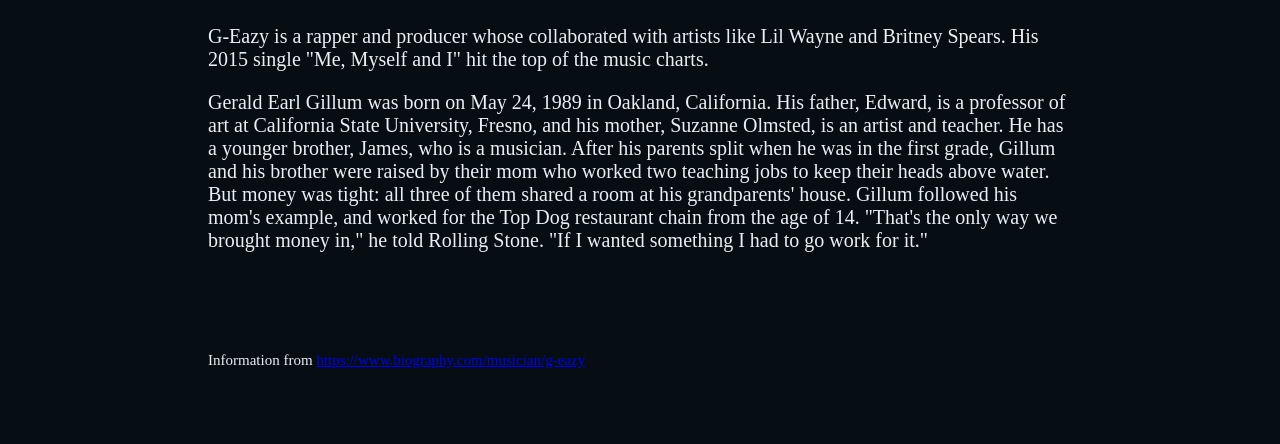
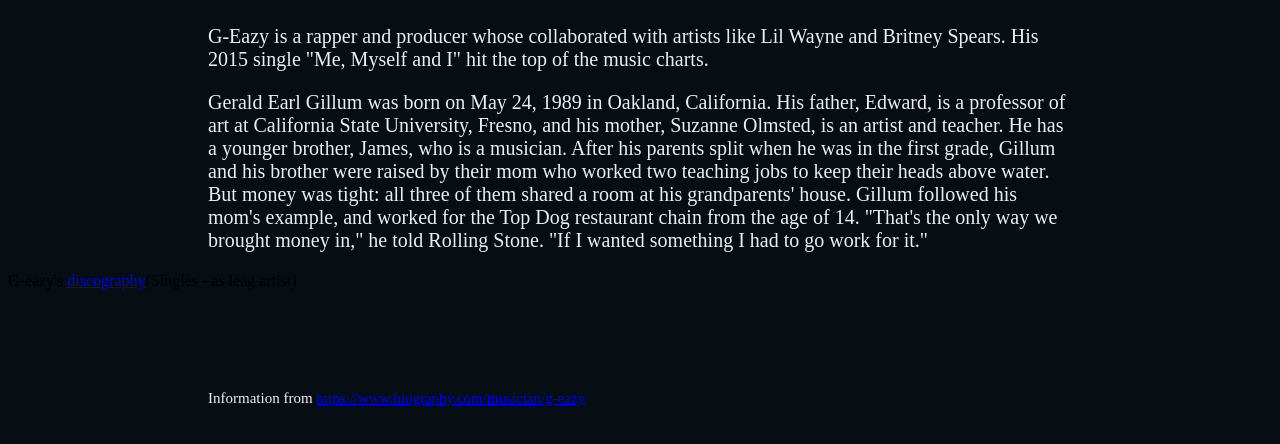
Before and after one commit to teolacraru/tribute-page.github.io, a plain HTML site: page index.html in a window 1280 px wide. Shown: the part 168-612 px from the top of the page. Drawn offline with Linux system fonts and the light colour scheme.

Commit message:
Update index.html

```diff
--- a/index.html
+++ b/index.html
@@ -10,14 +10,17 @@
         </div>
         <div id="content">
             <div class="about-section">
-                <p>G-Eazy is a rapper and producer whose collaborated with artists like Lil Wayne and Britney Spears. His 2015 single "Me, Myself and I" hit the top of the music charts.
+                <p> G-Eazy is a rapper and producer whose collaborated with artists like Lil Wayne and Britney Spears. His 2015 single "Me, Myself and I" hit the top of the music charts.
                 </p>
-                <p>Gerald Earl Gillum was born on May 24, 1989 in Oakland, California. His father, Edward, is a professor of art at California State University, Fresno, and his mother, Suzanne Olmsted, is an artist and teacher. He has a younger brother, James, who is a musician. After his parents split when he was in the first grade, Gillum and his brother were raised by their mom who worked two teaching jobs to keep their heads above water. But money was tight: all three of them shared a room at his grandparents' house. Gillum followed his mom's example, and worked for the Top Dog restaurant chain from the age of 14. "That's the only way we brought money in," he told Rolling Stone. "If I wanted something I had to go work for it."
+                <p> Gerald Earl Gillum was born on May 24, 1989 in Oakland, California. His father, Edward, is a professor of art at California State University, Fresno, and his mother, Suzanne Olmsted, is an artist and teacher. He has a younger brother, James, who is a musician. After his parents split when he was in the first grade, Gillum and his brother were raised by their mom who worked two teaching jobs to keep their heads above water. But money was tight: all three of them shared a room at his grandparents' house. Gillum followed his mom's example, and worked for the Top Dog restaurant chain from the age of 14. "That's the only way we brought money in," he told Rolling Stone. "If I wanted something I had to go work for it."
                     </p>
                 </div>
-            <div class="bibliography">
+                <div class="todiscography">
+                    G-eazy's <a href="discography.html"> discography</a>(Singles - as leag artist)
+                </div>
+                <div class="bibliography">
                 <p> Information from <a href='https://www.biography.com/musician/g-eazy'>https://www.biography.com/musician/g-eazy</a></p>
-            </div>
+                </div>
 
         </div>
 
```
